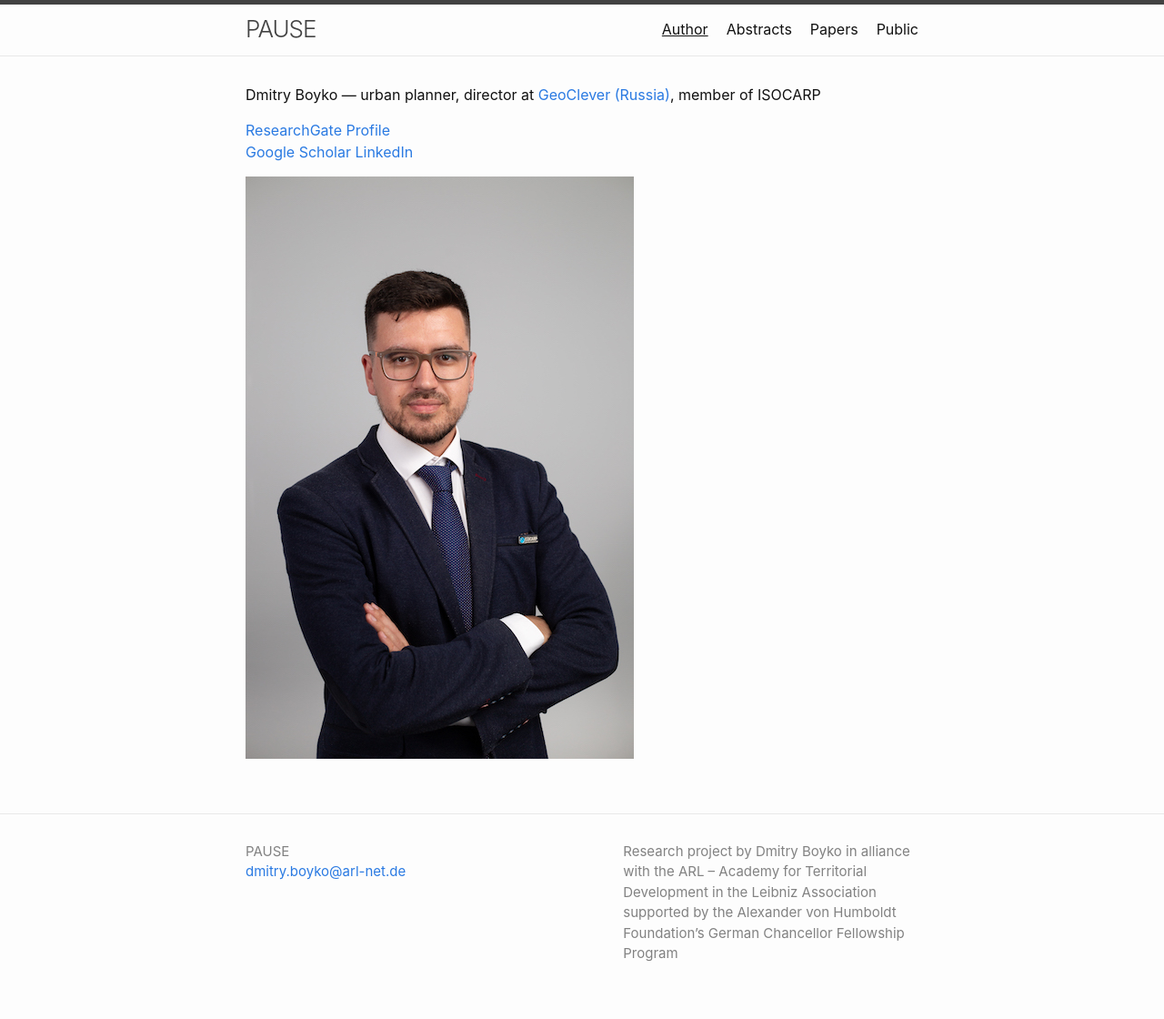
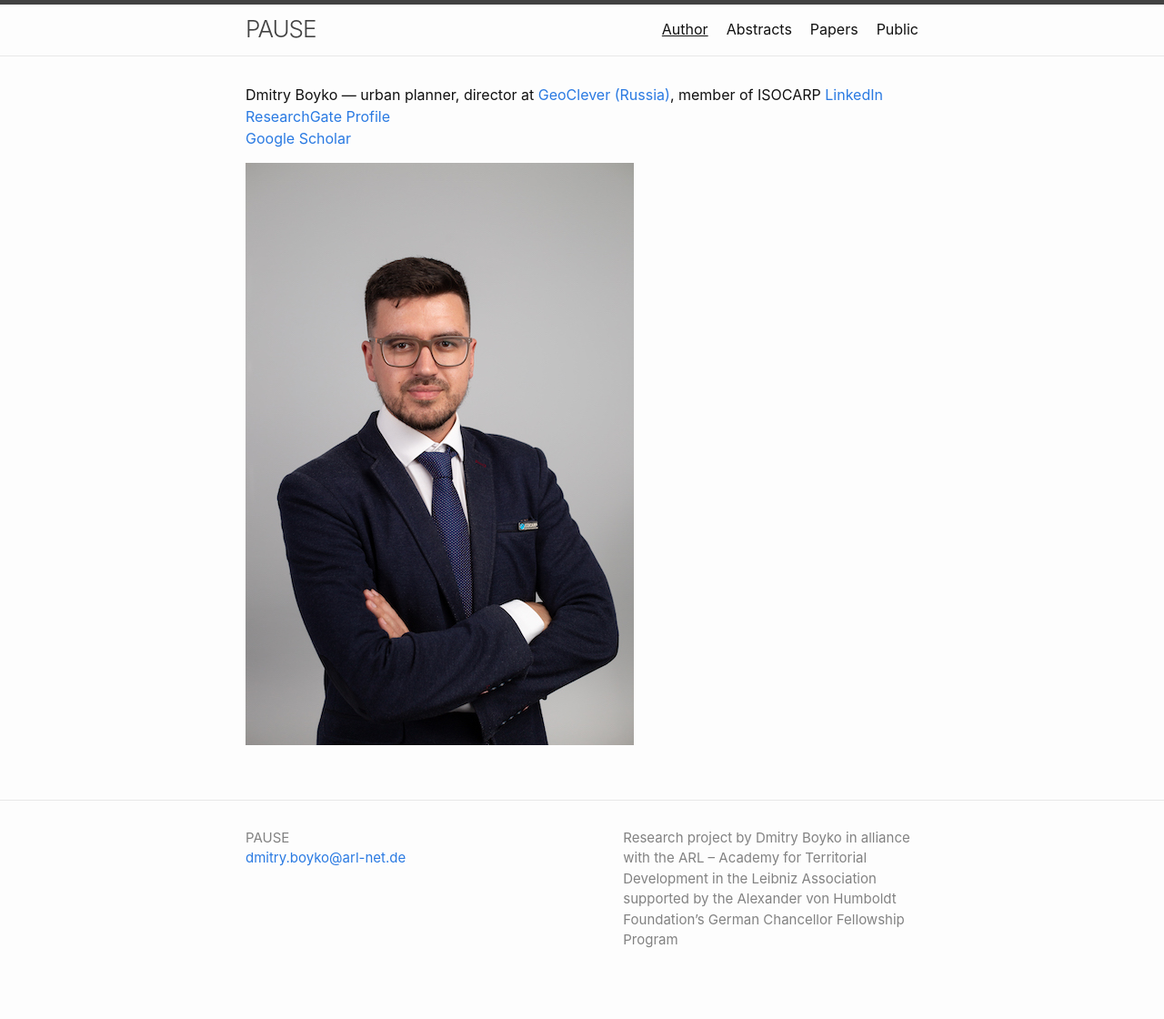
Before and after one commit to boikod/pause, a Jekyll site: the page built from author.md, in a window 1280 px wide. Shown: the whole page at 91% size. Built offline with Jekyll 4.4.1, drawn with Linux system fonts in a browser that asks for light colours.

```diff
--- a/author.md
+++ b/author.md
@@ -5,9 +5,8 @@ permalink: /author/
 ---
 
 Dmitry Boyko — urban planner, director at [GeoClever (Russia)](http://geoclever.ru/en), member of ISOCARP
-
+[LinkedIn](https://www.linkedin.com/in/dmitry-boyko-02046896/)
 [ResearchGate Profile](https://www.researchgate.net/profile/Dmitry-Boyko)
 [Google Scholar](https://scholar.google.com/citations?user=oNxzvyQAAAAJ)
-[LinkedIn](https://www.linkedin.com/in/dmitry-boyko-02046896/)
 
 ![photo](/images/author-pic.JPG)
```
